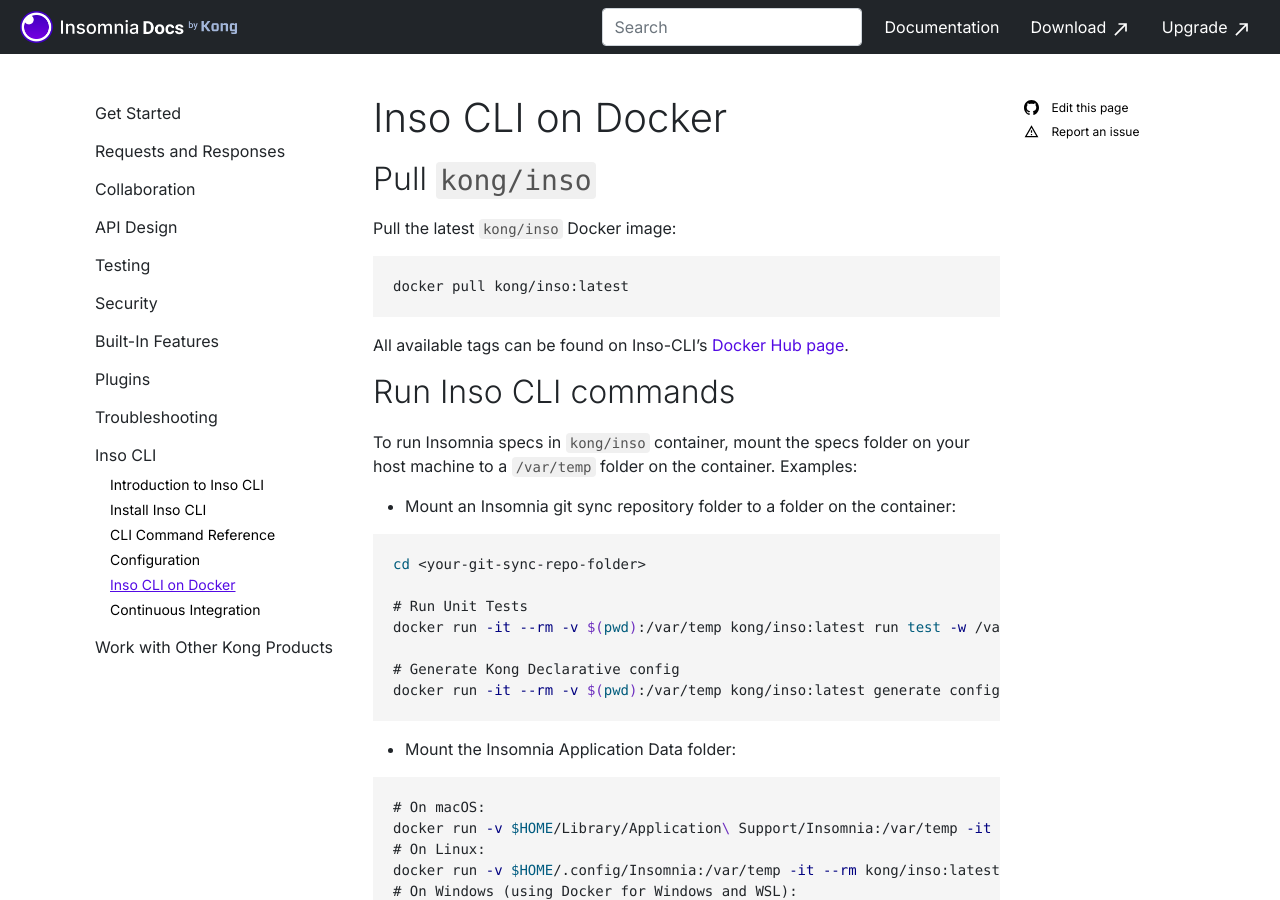
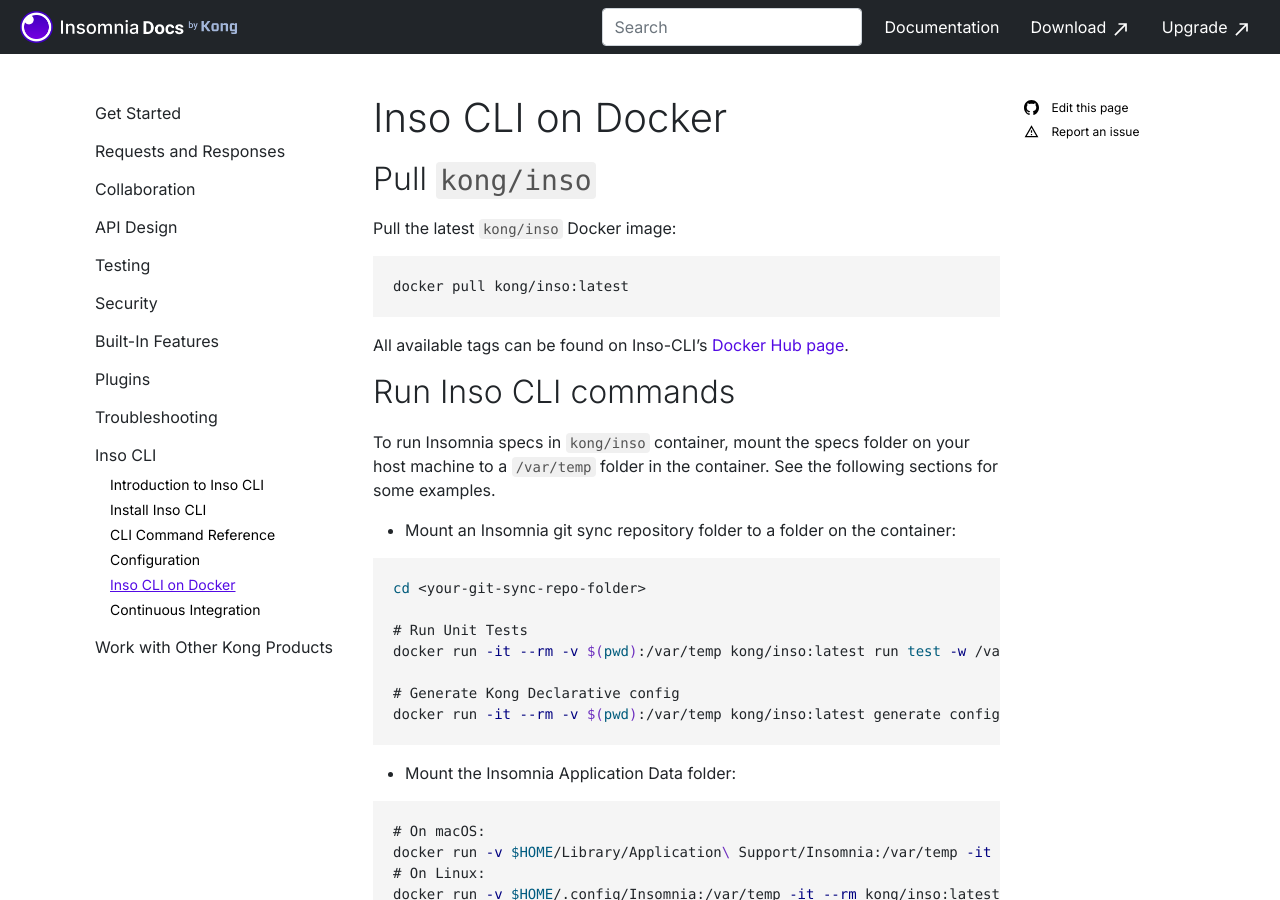
Before and after one commit to Kong/insomnia-docs, a Jekyll site: the page built from docs/inso-cli/inso-on-docker.md, in a window 1280 px wide and 900 px high. Built offline with Jekyll 4.4.1, drawn with Linux system fonts in a browser that asks for light colours; comment, search, counter and statistics services are not loaded.

Commit message:
Update docs/inso-cli/inso-on-docker.md
Co-authored-by: lena-larionova <54370747+lena-larionova@users.noreply.github.com>

```diff
--- a/docs/inso-cli/inso-on-docker.md
+++ b/docs/inso-cli/inso-on-docker.md
@@ -17,7 +17,7 @@
 
 ## Run Inso CLI commands
 
-To run Insomnia specs in `kong/inso` container, mount the specs folder on your host machine to a `/var/temp` folder on the container. Examples:
+To run Insomnia specs in `kong/inso` container, mount the specs folder on your host machine to a `/var/temp` folder in the container. See the following sections for some examples.
 
 - Mount an Insomnia git sync repository folder to a folder on the container:
 
```
